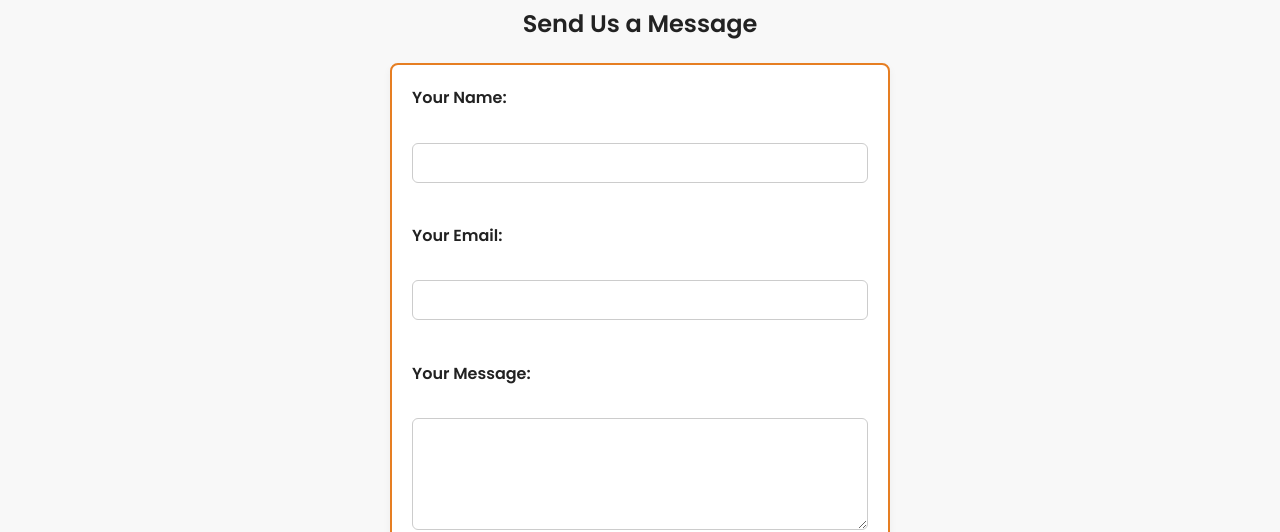
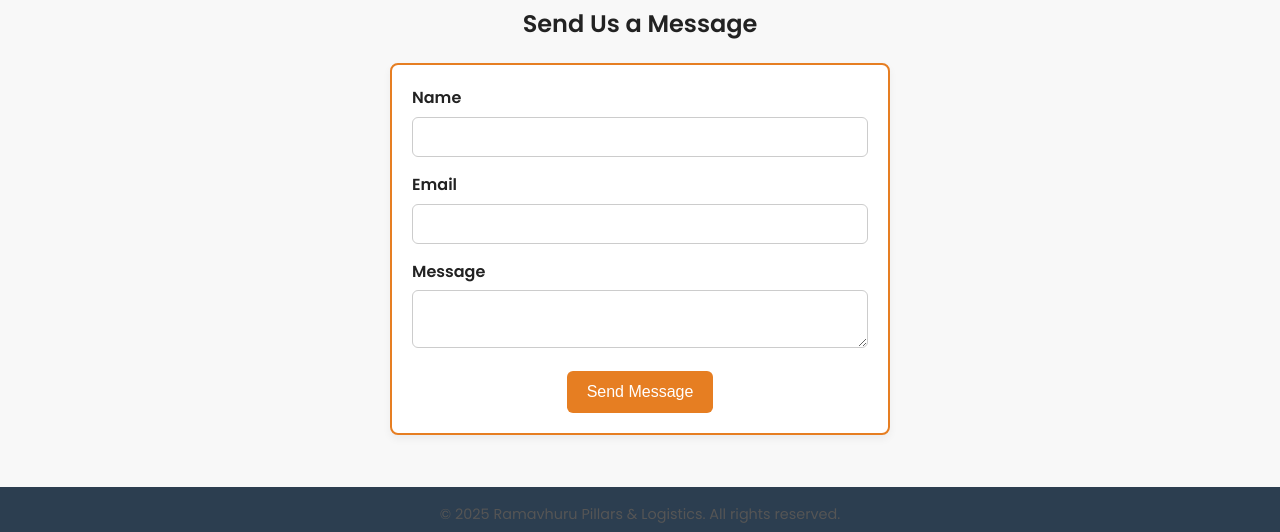
Before and after one commit to User24471/Ramavhuru, a plain HTML site: page pages/contact.html in a window 1280 px wide. Shown: the part 863-1395 px from the top of the page. Drawn offline with Linux system fonts and the light colour scheme.

Commit message:
re editting

```diff
--- a/pages/contact.html
+++ b/pages/contact.html
@@ -41,18 +41,21 @@
 
        <section>
            <h2>Send Us a Message</h2>
-           <form action="https://formspree.io/f/yourFormID" method="POST">
-               <label for="name">Your Name:</label><br>
-               <input type="text" id="name" name="name" required><br><br>
+          <form id="contact-form">
+  <label>Name</label>
+  <input type="text" name="name" required>
 
-               <label for="email">Your Email:</label><br>
-               <input type="email" id="email" name="email" required><br><br>
+  <label>Email</label>
+  <input type="email" name="email" required>
 
-               <label for="message">Your Message:</label><br>
-               <textarea id="message" name="message" rows="5" required></textarea><br><br>
+  <label>Message</label>
+  <textarea name="message" required></textarea>
 
-               <button type="submit">Send Message</button>
-           </form>
+  <button type="submit">Send Message</button>
+</form>
+
+<p id="form-status"></p>
+
        </section>
    </main>
 
```
